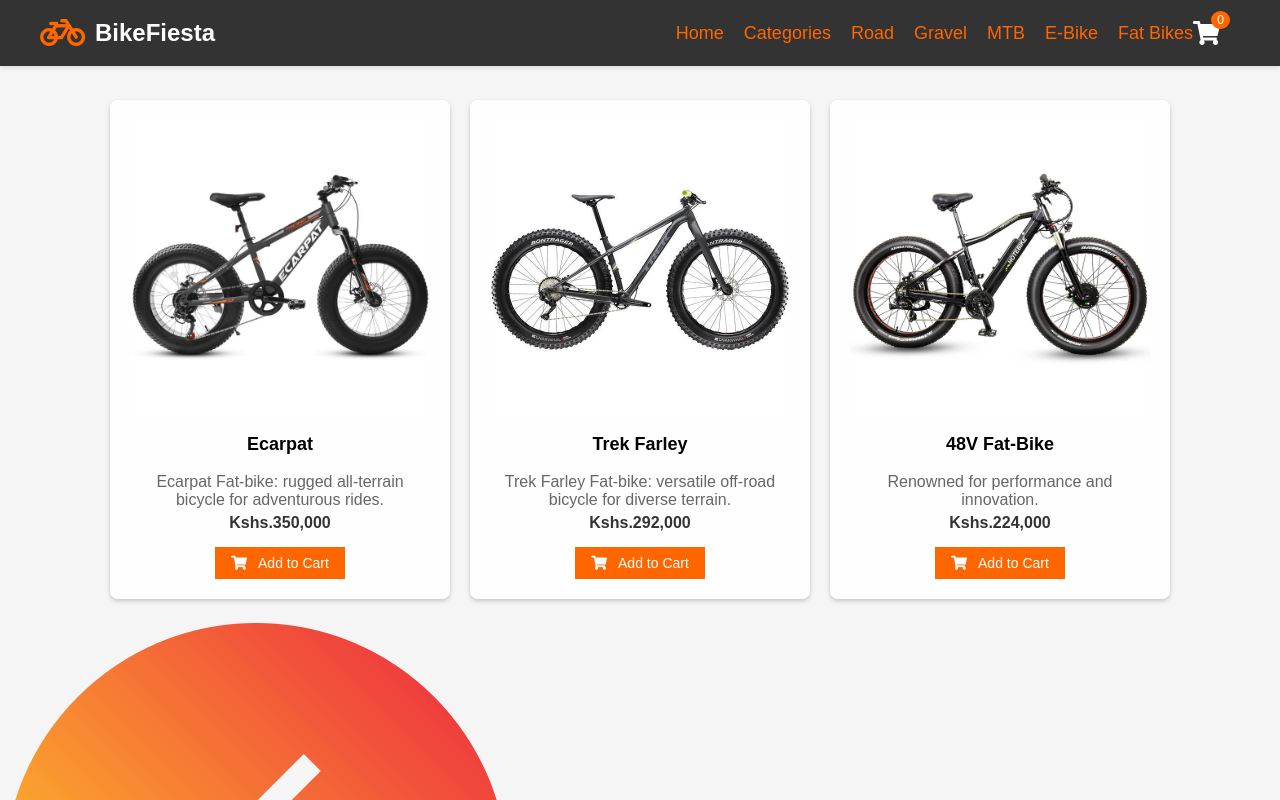
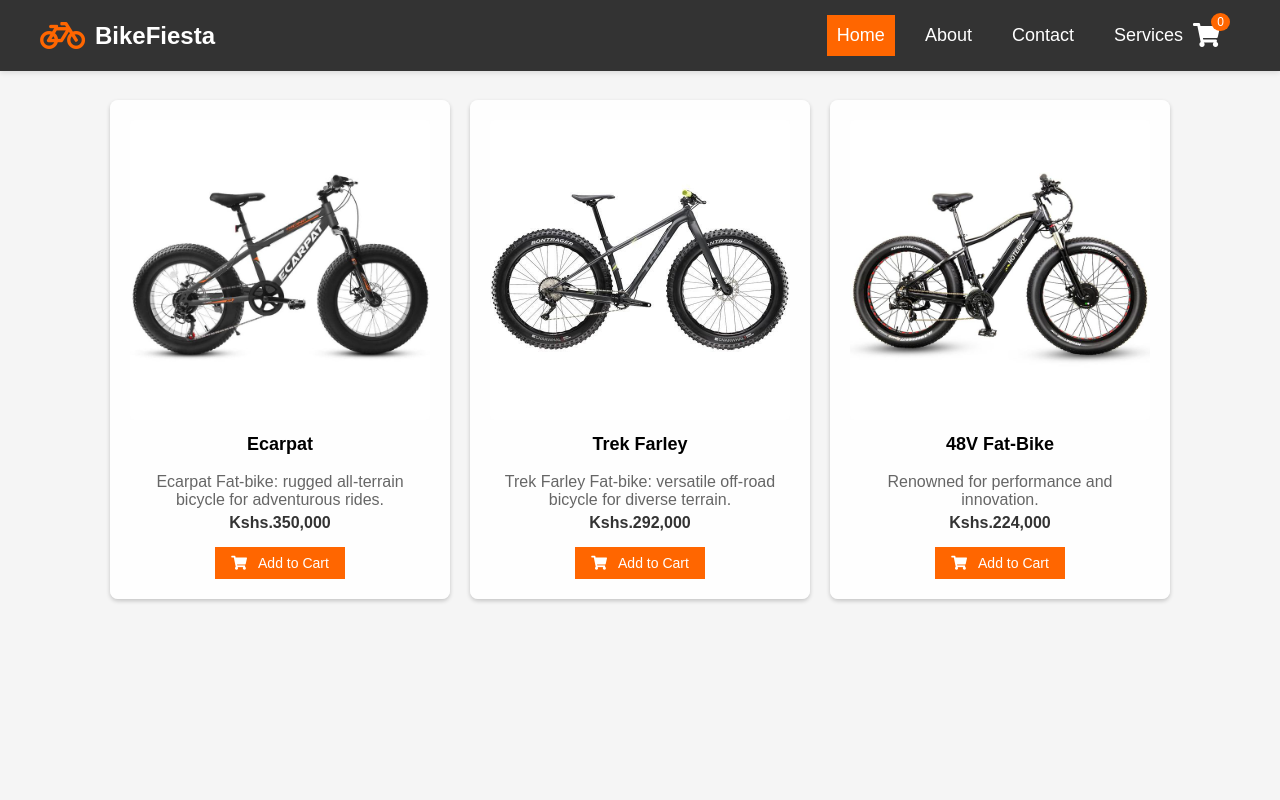
Before and after one commit to Paulah-linah/BikeFiesta, a website: page public/fat.html in a window 1280 px wide. Shown: the top 800 px of the page. Drawn offline with Linux system fonts and the light colour scheme.

Commit message:
Categories Changes

```diff
--- a/public/e-bike.css
+++ b/public/e-bike.css
@@ -73,3 +73,51 @@
   .add-to-cart i {
     margin-right: 8px;
   }
+
+  /* Navigation Styles */
+  .nav-right {
+    display: flex;
+    align-items: center;
+  }
+
+  .nav-links ul {
+    list-style-type: none;
+    margin: 0;
+    padding: 0;
+    display: flex;
+  }
+
+  .nav-links li {
+    margin-left: 20px;
+  }
+
+  .nav-links a {
+    color: #fff !important;
+    text-decoration: none;
+    padding: 10px;
+    font-size: 10px;
+    transition: background-color 0.3s;
+  }
+
+  .nav-links a:hover,
+  .nav-links a.active {
+    background-color: #ff6600;
+  }
+
+  .hamburger, .close-btn {
+    display: none;
+    cursor: pointer;
+  }
+
+  .hamburger i {
+    font-size: 24px;
+    color: #fff;
+  }
+
+  .close-btn {
+    position: absolute;
+    top: 15px;
+    right: 15px;
+    font-size: 24px;
+    color: #fff;
+  }
--- a/public/fat.css
+++ b/public/fat.css
@@ -73,3 +73,51 @@
   .add-to-cart i {
     margin-right: 8px;
   }
+
+  /* Navigation Styles */
+  .nav-right {
+    display: flex;
+    align-items: center;
+  }
+
+  .nav-links ul {
+    list-style-type: none;
+    margin: 0;
+    padding: 0;
+    display: flex;
+  }
+
+  .nav-links li {
+    margin-left: 20px;
+  }
+
+  .nav-links a {
+    color: #fff !important;
+    text-decoration: none;
+    padding: 10px;
+    font-size: 10px;
+    transition: background-color 0.3s;
+  }
+
+  .nav-links a:hover,
+  .nav-links a.active {
+    background-color: #ff6600;
+  }
+
+  .hamburger, .close-btn {
+    display: none;
+    cursor: pointer;
+  }
+
+  .hamburger i {
+    font-size: 24px;
+    color: #fff;
+  }
+
+  .close-btn {
+    position: absolute;
+    top: 15px;
+    right: 15px;
+    font-size: 24px;
+    color: #fff;
+  }
--- a/public/fat.html
+++ b/public/fat.html
@@ -14,19 +14,16 @@
         <i class="fas fa-bicycle"></i>
         <h1>BikeFiesta</h1>
     </div>
-    <nav class="nav-links">
-      <span class="close-btn"><i class="fas fa-times"></i></span>
+    <div class="nav-right">
+        <div class="nav-links">
+            <div class="close-btn">&times;</div>
             <ul>
-        <li><a href="index.html">Home</a></li>
-        <li><a href="categories.html">Categories</a></li>
-        <li><a href="road.html">Road</a></li>
-        <li><a href="gravel.html">Gravel</a></li>
-        <li><a href="mtb.html">MTB</a></li>
-        <li><a href="e-bike.html">E-Bike</a></li>
-        <li><a href="fat.html">Fat Bikes</a></li>
+                <li><a href="index.html"class="active">Home</a></li>
+                <li><a href="about.html">About</a></li>
+                <li><a href="contact.html">Contact</a></li>
+                <li><a href="services.html">Services</a></li>
             </ul>
-    </nav>
-    <div class="header-right">
+        </div>
         <a href="cart.html" class="cart-link">
             <i class="fas fa-shopping-cart"></i>
             <span class="cart-count">0</span>
@@ -76,9 +73,6 @@
     </div>
   </main>
 
-  <a href="categories.html" class="back-btn">
-    <img src="back.png" alt="Back">
-  </a>
 
   <script>
     // Get references to the cart link and cart count elements
--- a/public/gravel.css
+++ b/public/gravel.css
@@ -73,3 +73,51 @@
   .add-to-cart i {
     margin-right: 8px;
   }
+
+  /* Navigation Styles */
+  .nav-right {
+    display: flex;
+    align-items: center;
+  }
+
+  .nav-links ul {
+    list-style-type: none;
+    margin: 0;
+    padding: 0;
+    display: flex;
+  }
+
+  .nav-links li {
+    margin-left: 20px;
+  }
+
+  .nav-links a {
+    color: #fff !important;
+    text-decoration: none;
+    padding: 10px;
+    font-size: 10px;
+    transition: background-color 0.3s;
+  }
+
+  .nav-links a:hover,
+  .nav-links a.active {
+    background-color: #ff6600;
+  }
+
+  .hamburger, .close-btn {
+    display: none;
+    cursor: pointer;
+  }
+
+  .hamburger i {
+    font-size: 24px;
+    color: #fff;
+  }
+
+  .close-btn {
+    position: absolute;
+    top: 15px;
+    right: 15px;
+    font-size: 24px;
+    color: #fff;
+  }
--- a/public/mtb.css
+++ b/public/mtb.css
@@ -73,3 +73,51 @@
   .add-to-cart i {
     margin-right: 8px;
   }
+
+  /* Navigation Styles */
+  .nav-right {
+    display: flex;
+    align-items: center;
+  }
+
+  .nav-links ul {
+    list-style-type: none;
+    margin: 0;
+    padding: 0;
+    display: flex;
+  }
+
+  .nav-links li {
+    margin-left: 20px;
+  }
+
+  .nav-links a {
+    color: #fff !important;
+    text-decoration: none;
+    padding: 10px;
+    font-size: 10px;
+    transition: background-color 0.3s;
+  }
+
+  .nav-links a:hover,
+  .nav-links a.active {
+    background-color: #ff6600;
+  }
+
+  .hamburger, .close-btn {
+    display: none;
+    cursor: pointer;
+  }
+
+  .hamburger i {
+    font-size: 24px;
+    color: #fff;
+  }
+
+  .close-btn {
+    position: absolute;
+    top: 15px;
+    right: 15px;
+    font-size: 24px;
+    color: #fff;
+  }
```
Also changed, not shown: public/e-bike.html (+8 -11 lines), public/gravel.html (+9 -13 lines), public/mtb.html (+8 -9 lines). Lines whose indentation alone changed are shown as unchanged.
